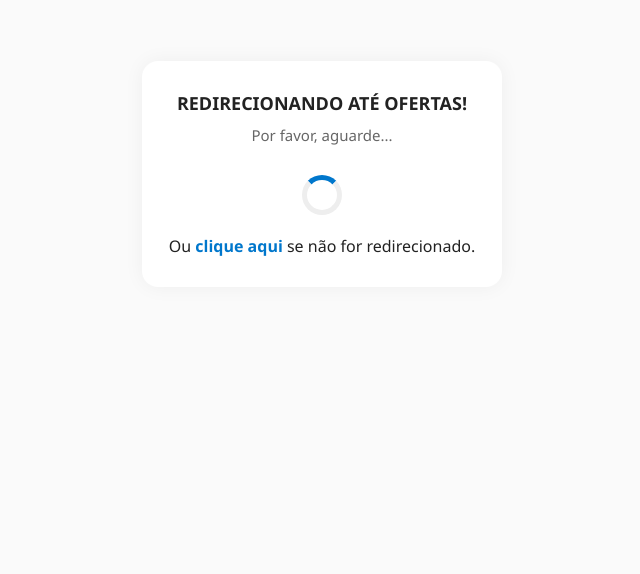
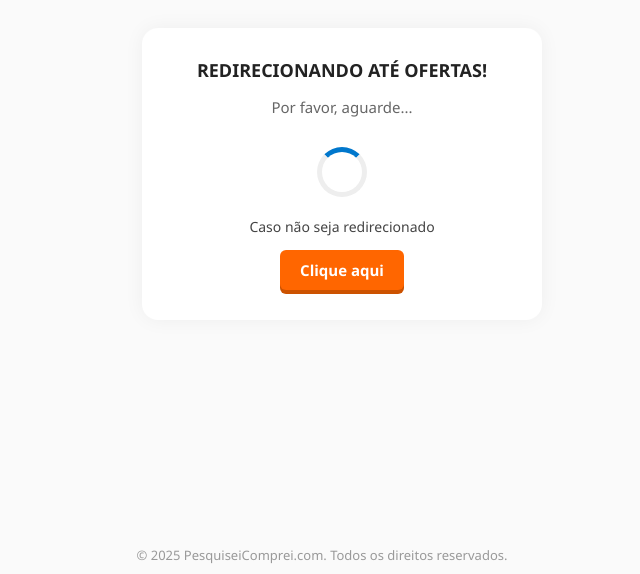
Before and after one commit to AkenoDev/kbm, a plain HTML site: page index.html in a window 1280 px wide. Shown: the part 226-800 px from the top of the page, without its empty margins (318-958 px from the left). Drawn offline with Linux system fonts and the light colour scheme.

Commit message:
Update index.html

```diff
--- a/index.html
+++ b/index.html
@@ -5,23 +5,25 @@
   <meta http-equiv="refresh" content="3; url=https://tidd.ly/4jzuKDU" />
   <meta name="viewport" content="width=device-width, initial-scale=1.0" />
   <meta name="robots" content="noindex, nofollow" />
-  <title>Indo para a oferta...</title>
+  <title>Pesquisei Comprei - Redirecionando...</title>
   <style>
-    * {
-      box-sizing: border-box;
+    /* Reset básico */
+    html, body {
+      height: 100%;
       margin: 0;
       padding: 0;
-    }
-
-    body {
       font-family: 'Segoe UI', Tahoma, sans-serif;
       background: #fafafa;
       color: #222;
       display: flex;
+      justify-content: center; /* centraliza horizontal */
+      align-items: center;     /* centraliza vertical */
       flex-direction: column;
-      justify-content: center;
-      align-items: center;
-      min-height: 100vh;
+    }
+
+    main {
+      width: 100%;
+      max-width: 360px;
       padding: 20px;
     }
 
@@ -30,10 +32,9 @@
       padding: 30px 20px;
       border-radius: 16px;
       box-shadow: 0 0 20px rgba(0, 0, 0, 0.05);
-      width: 100%;
-      max-width: 360px;
       text-align: center;
       animation: fadeIn 0.8s ease-in-out;
+      width: 100%;
     }
 
     h1 {
@@ -57,6 +58,18 @@
     @media (max-width: 480px) {
       h1 {
         font-size: 16px;
+      }
+
+      .card p {
+        margin-top: 10px !important;
+      }
+
+      .card div {
+        margin-top: 6px !important;
+      }
+
+      .text-info {
+        font-size: 13px !important;
       }
     }
 
@@ -85,6 +98,18 @@
       text-decoration: underline;
     }
 
+    .footer {
+      font-size: 13px;
+      color: #999;
+      text-align: center;
+      padding: 10px 0;
+      width: 100%;
+      position: fixed;
+      bottom: 0;
+      left: 0;
+      background: #fafafa;
+    }
+
     @keyframes spin {
       to {
         transform: rotate(360deg);
@@ -101,14 +126,63 @@
         transform: translateY(0);
       }
     }
+
+    /* Botão estilo ofertas */
+    .button-ofertas {
+      display: inline-block;
+      background-color: #ff6600;
+      color: #fff;
+      font-weight: 700;
+      padding: 10px 20px;
+      border-radius: 6px;
+      text-decoration: none;
+      font-size: 15px;
+      transition: background-color 0.3s ease;
+      border: none;
+      cursor: pointer;
+      user-select: none;
+      box-shadow: 0 4px 0 #cc5200;
+    }
+
+    .button-ofertas:hover,
+    .button-ofertas:focus {
+      background-color: #cc5200;
+      outline: none;
+    }
+
+    .button-ofertas:active {
+      box-shadow: none;
+      transform: translateY(2px);
+    }
+
+    /* Texto do aviso menor e discreto */
+    .text-info {
+      font-size: 14px;
+      color: #444;
+      margin-top: 20px;
+    }
   </style>
 </head>
 <body>
-  <div class="card">
-    <h1>REDIRECIONANDO ATÉ OFERTAS!</h1>
-    <p class="sub">Por favor, aguarde...</p>
-    <div class="loader"></div>
-    <p style="margin-top: 20px;">Ou <a href="https://tidd.ly/4jzuKDU">clique aqui</a> se não for redirecionado.</p>
-  </div>
+  <main>
+    <div class="card">
+      <h1>REDIRECIONANDO ATÉ OFERTAS!</h1>
+      <p class="sub">Por favor, aguarde...</p>
+      <div class="loader"></div>
+
+      <p class="text-info" style="text-align: center;">
+        Caso não seja redirecionado
+      </p>
+      <div style="text-align: center; margin-top: 10px;">
+        <a href="https://tidd.ly/4jzuKDU" class="button-ofertas" role="button" tabindex="0">
+          Clique aqui
+        </a>
+      </div>
+    </div>
+  </main>
+
+  <footer class="footer">
+    © 2025 PesquiseiComprei.com. Todos os direitos reservados.
+  </footer>
 </body>
 </html>
```
